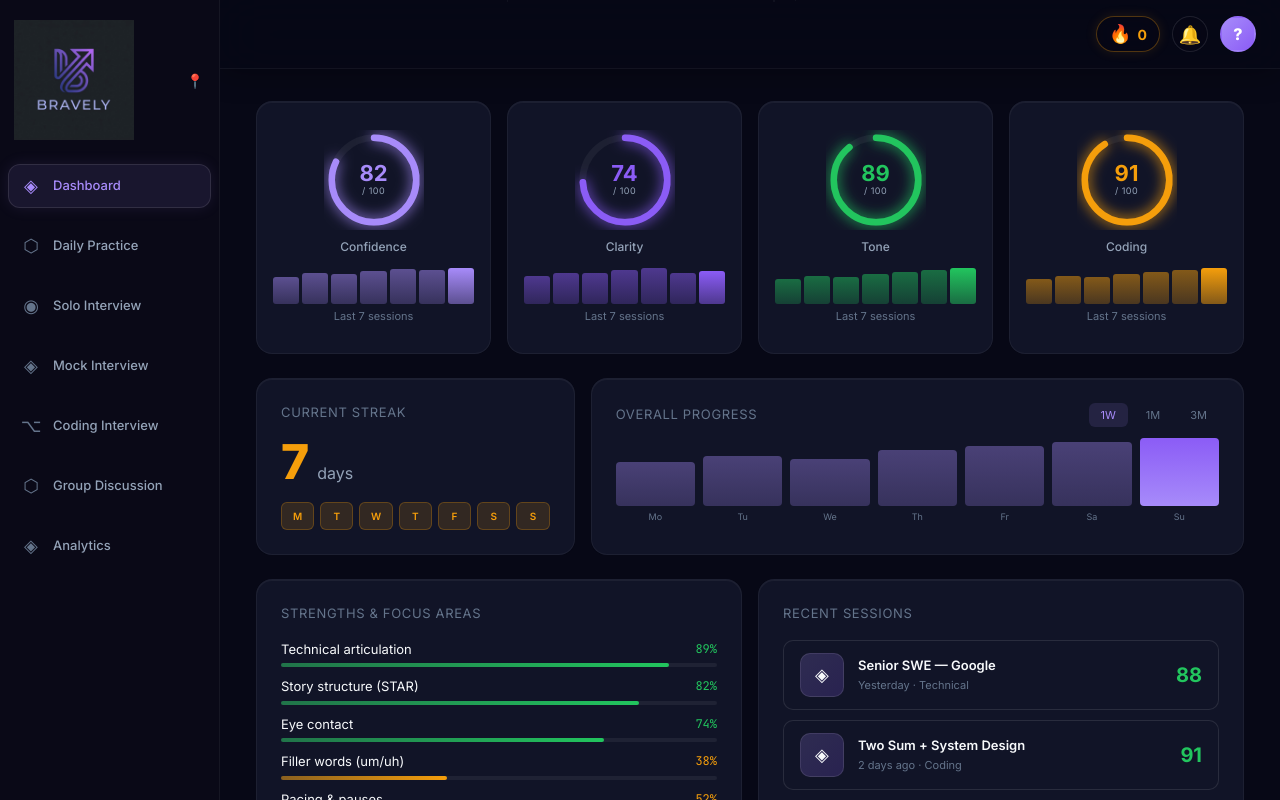
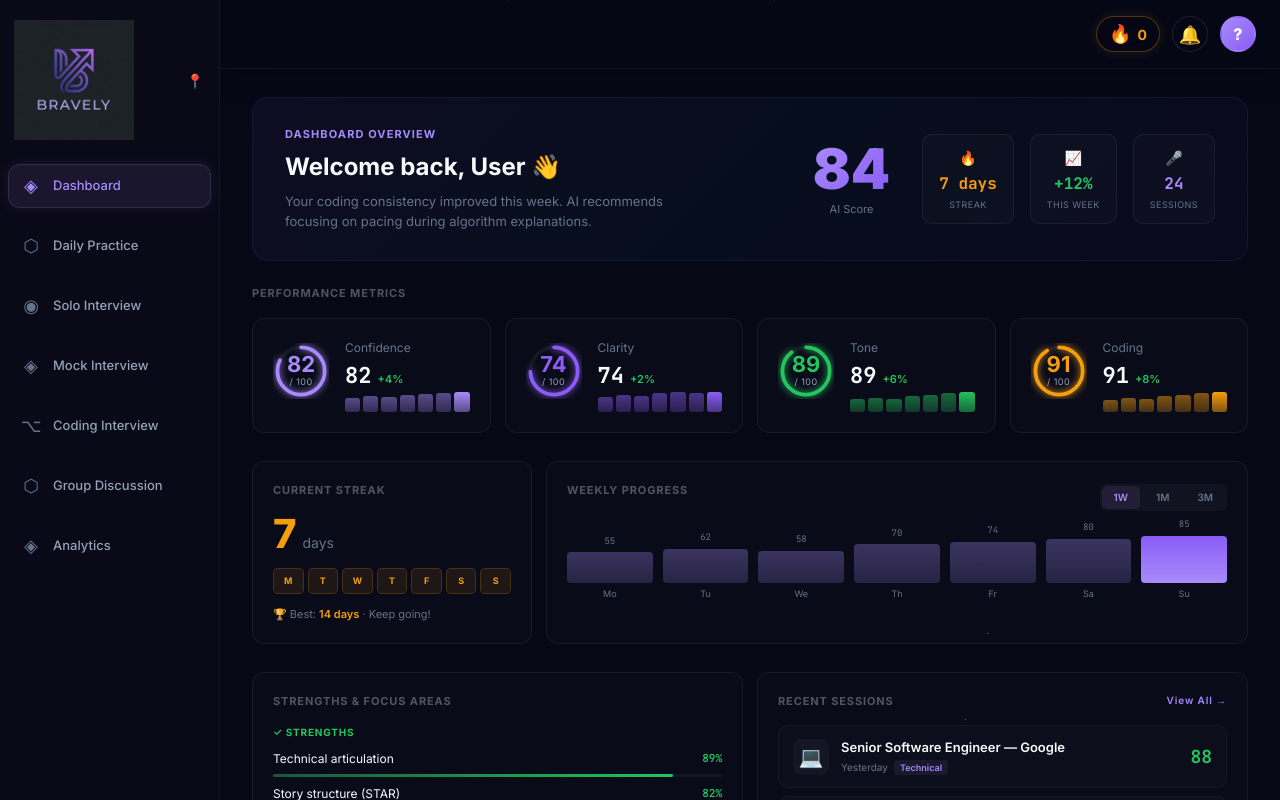
Before and after one commit to VaibhavDataSci/Bravely, a Next.js app in the folder frontend/: page /dashboard in a window 1280 px wide. Built offline with nearby package versions, Linux system fonts and the light colour scheme.

Commit message:
feat: add dynamic user personalization to dashboard

```diff
--- a/frontend/src/app/(app)/dashboard/page.jsx
+++ b/frontend/src/app/(app)/dashboard/page.jsx
@@ -1,153 +1,281 @@
 "use client";
-import React from 'react';
+import React, { useState } from 'react';
 import { useRouter } from 'next/navigation';
 import { C } from '@/constants/theme';
-import { GlassCard, ScoreRing, MiniBar } from '@/components/shared';
+import { GlassCard, ScoreRing, MiniBar, NeonButton, Tag } from '@/components/shared';
+import { useAuth } from '@/contexts/AuthContext';
 
+// ─── DASHBOARD PAGE ─────────────────────────────────────────────────────────
 export default function DashboardPage() {
   const router = useRouter();
+  const { user } = useAuth();
+  const [timeRange, setTimeRange] = useState('1W');
 
+  // Determine dynamic display name
+  const displayName = user?.profileResume?.personalInfo?.name || user?.name || user?.email?.split('@')[0] || 'User';
+
+  const overallScore = 84;
   const scores = [
-    { label: 'Confidence', value: 82, color: C.primary },
-    { label: 'Clarity', value: 74, color: C.secondary },
-    { label: 'Tone', value: 89, color: C.success },
-    { label: 'Coding', value: 91, color: C.warning },
+    { label: 'Confidence', value: 82, color: C.primary, trend: '+4' },
+    { label: 'Clarity', value: 74, color: C.secondary, trend: '+2' },
+    { label: 'Tone', value: 89, color: C.success, trend: '+6' },
+    { label: 'Coding', value: 91, color: C.warning, trend: '+8' },
   ];
-  const weekData = [62, 70, 68, 75, 80, 82, 85];
+  const weekData = [55, 62, 58, 70, 74, 80, 85];
+
+  // Try to use user's preferred role if available, otherwise fallback to static data
+  const userRole = user?.profileResume?.role || 'Software Engineer';
+  const isCodingHeavy = userRole.toLowerCase().includes('engineer') || userRole.toLowerCase().includes('developer');
+  const isCloudDevOps = userRole.toLowerCase().includes('cloud') || userRole.toLowerCase().includes('devops');
+  const isHR = userRole.toLowerCase().includes('hr') || userRole.toLowerCase().includes('product') || userRole.toLowerCase().includes('manager');
+
   const recentSessions = [
-    { role: 'Senior SWE — Google', date: 'Yesterday', score: 88, type: 'Technical' },
-    { role: 'Two Sum + System Design', date: '2 days ago', score: 91, type: 'Coding' },
-    { role: 'Peer Mock w/ Jordan K.', date: '3 days ago', score: 79, type: 'Peer P2P' },
-    { role: 'PM — Stripe', date: '4 days ago', score: 74, type: 'Behavioral' },
+    { role: `Senior ${userRole} — Google`, date: 'Yesterday', score: 88, type: isCodingHeavy ? 'Technical' : 'Behavioral', icon: isCodingHeavy ? '💻' : '🎯' },
+    { role: isCloudDevOps ? 'System Design — AWS' : isHR ? 'PM — Stripe' : 'Two Sum + System Design', date: '2 days ago', score: 91, type: isCloudDevOps || isCodingHeavy ? 'Coding' : 'Behavioral', icon: isCloudDevOps ? '☁️' : isHR ? '🎯' : '🧩' },
+    { role: 'Peer Mock w/ Jordan K.', date: '3 days ago', score: 79, type: 'Peer P2P', icon: '👥' },
   ];
 
+  const typeColors = { Technical: C.primary, Coding: C.warning, 'Peer P2P': C.secondary, Behavioral: C.success, HR: C.info };
+
+  // Generate dynamic subtext based on profile
+  let dynamicSubtext = "Your interview skills are improving steadily. Focus on reducing filler words and pacing for your next session.";
+  if (isCodingHeavy) {
+    dynamicSubtext = "Your coding consistency improved this week. AI recommends focusing on pacing during algorithm explanations.";
+  } else if (isHR) {
+    dynamicSubtext = "Your communication scores are improving steadily. Try focusing on STAR method structure for behavioral questions.";
+  } else if (isCloudDevOps) {
+    dynamicSubtext = "Great progress on architectural concepts. AI recommends a System Design round next to test load balancing knowledge.";
+  }
+
+  // Shared styles
+  const sectionLabel = { fontSize: 11, fontWeight: 700, color: 'rgba(255,255,255,0.3)', textTransform: 'uppercase', letterSpacing: '0.08em', marginBottom: 16 };
+  const thinBar = (pct, color) => (
+    <div style={{ height: 3, borderRadius: 2, background: 'rgba(255,255,255,0.04)', marginTop: 6 }}>
+      <div style={{ height: '100%', borderRadius: 2, width: `${pct}%`, background: `linear-gradient(90deg, ${color}60, ${color})`, transition: 'width 1.2s ease' }} />
+    </div>
+  );
+
   return (
-    <div style={{ flex: 1, padding: '32px 36px' }}>
-      {/* Score cards */}
-      <div style={{ display: 'grid', gridTemplateColumns: 'repeat(4, 1fr)', gap: 16, marginBottom: 24 }}>
-        {scores.map(s => (
-          <GlassCard key={s.label} style={{ textAlign: 'center', padding: '28px 16px' }}>
-            <ScoreRing value={s.value} label={s.label} color={s.color} />
-            <div style={{ marginTop: 12 }}>
-              <MiniBar data={[...weekData.slice(0, 5), s.value - 5, s.value]} color={s.color} height={36} />
-              <div style={{ fontSize: 11, color: C.textMuted, marginTop: 4 }}>Last 7 sessions</div>
+    <div style={{ flex: 1, padding: '28px 32px', overflow: 'auto' }}>
+
+      {/* ═══ HERO SECTION ═══ */}
+      <div style={{
+        padding: '28px 32px', borderRadius: 16, marginBottom: 24,
+        background: 'linear-gradient(135deg, rgba(139,92,246,0.06) 0%, rgba(6,182,212,0.04) 50%, rgba(139,92,246,0.03) 100%)',
+        border: '1px solid rgba(139,92,246,0.1)',
+        animation: 'fade-in-up 0.6s ease-out forwards'
+      }}>
+        <div style={{ display: 'flex', justifyContent: 'space-between', alignItems: 'center' }}>
+          <div>
+            <div style={{ fontSize: 11, fontWeight: 700, color: C.primary, textTransform: 'uppercase', letterSpacing: '0.1em', marginBottom: 6 }}>Dashboard Overview</div>
+            <h1 style={{ fontSize: 24, fontWeight: 700, color: C.textPrimary, margin: '0 0 6px 0' }}>Welcome back, {displayName} 👋</h1>
+            <p style={{ fontSize: 13, color: C.textMuted, margin: 0, maxWidth: 420, lineHeight: 1.6 }}>
+              {dynamicSubtext}
+            </p>
+          </div>
+          <div style={{ display: 'flex', alignItems: 'center', gap: 32 }}>
+            {/* Overall Score */}
+            <div style={{ textAlign: 'center' }}>
+              <div style={{
+                fontSize: 56, fontWeight: 900, lineHeight: 1,
+                background: `linear-gradient(135deg, ${C.primary}, ${C.secondary})`,
+                WebkitBackgroundClip: 'text', WebkitTextFillColor: 'transparent',
+              }}>{overallScore}</div>
+              <div style={{ fontSize: 11, color: C.textMuted, marginTop: 4 }}>AI Score</div>
             </div>
-          </GlassCard>
+            {/* Quick Stats */}
+            <div style={{ display: 'flex', gap: 16 }}>
+              {[
+                { label: 'Streak', val: '7 days', icon: '🔥', color: C.warning },
+                { label: 'This Week', val: '+12%', icon: '📈', color: C.success },
+                { label: 'Sessions', val: '24', icon: '🎤', color: C.primary },
+              ].map(s => (
+                <div key={s.label} style={{
+                  padding: '12px 16px', borderRadius: 10,
+                  background: 'rgba(255,255,255,0.02)', border: '1px solid rgba(255,255,255,0.06)',
+                  textAlign: 'center', minWidth: 80,
+                }}>
+                  <div style={{ fontSize: 14, marginBottom: 4 }}>{s.icon}</div>
+                  <div style={{ fontSize: 16, fontWeight: 700, color: s.color, fontFamily: 'JetBrains Mono' }}>{s.val}</div>
+                  <div style={{ fontSize: 9, color: C.textMuted, marginTop: 2, textTransform: 'uppercase', letterSpacing: '0.05em' }}>{s.label}</div>
+                </div>
+              ))}
+            </div>
+          </div>
+        </div>
+      </div>
+
+      {/* ═══ SKILL SCORE CARDS ═══ */}
+      <div style={sectionLabel}>Performance Metrics</div>
+      <div style={{ display: 'grid', gridTemplateColumns: 'repeat(4, 1fr)', gap: 14, marginBottom: 28 }}>
+        {scores.map(sc => (
+          <div key={sc.label} style={{
+            padding: '20px', borderRadius: 12,
+            background: 'rgba(255,255,255,0.015)', border: '1px solid rgba(255,255,255,0.06)',
+            display: 'flex', alignItems: 'center', gap: 16,
+            transition: 'all 0.2s', cursor: 'default',
+          }}>
+            <ScoreRing value={sc.value} label="" color={sc.color} size={56} />
+            <div style={{ flex: 1 }}>
+              <div style={{ fontSize: 12, color: C.textMuted, marginBottom: 2 }}>{sc.label}</div>
+              <div style={{ display: 'flex', alignItems: 'baseline', gap: 6 }}>
+                <span style={{ fontSize: 22, fontWeight: 700, color: C.textPrimary, fontFamily: 'JetBrains Mono' }}>{sc.value}</span>
+                <span style={{ fontSize: 11, color: C.success, fontWeight: 600 }}>{sc.trend}%</span>
+              </div>
+              <MiniBar data={[...weekData.slice(0, 5), sc.value - 5, sc.value]} color={sc.color} height={20} />
+            </div>
+          </div>
         ))}
       </div>
 
-      {/* Row: streak + progress */}
-      <div style={{ display: 'grid', gridTemplateColumns: '1fr 1fr 1fr', gap: 16, marginBottom: 24 }}>
-        {/* Streak */}
-        <GlassCard>
-          <div style={{ fontSize: 13, color: C.textMuted, textTransform: 'uppercase', letterSpacing: '0.05em', marginBottom: 16 }}>Current Streak</div>
-          <div style={{ display: 'flex', alignItems: 'baseline', gap: 8, marginBottom: 16 }}>
-            <span style={{ fontSize: 48, fontWeight: 800, color: C.warning, lineHeight: 1 }}>7</span>
-            <span style={{ fontSize: 16, color: C.textSecondary }}>days</span>
+      {/* ═══ STREAK + PROGRESS ROW ═══ */}
+      <div style={{ display: 'grid', gridTemplateColumns: '280px 1fr', gap: 14, marginBottom: 28 }}>
+        {/* Streak Card */}
+        <div style={{
+          padding: '20px', borderRadius: 12,
+          background: 'rgba(255,255,255,0.015)', border: '1px solid rgba(255,255,255,0.06)',
+        }}>
+          <div style={sectionLabel}>Current Streak</div>
+          <div style={{ display: 'flex', alignItems: 'baseline', gap: 6, marginBottom: 14 }}>
+            <span style={{ fontSize: 40, fontWeight: 800, color: C.warning, lineHeight: 1 }}>7</span>
+            <span style={{ fontSize: 14, color: C.textMuted }}>days</span>
           </div>
-          <div style={{ display: 'flex', gap: 6 }}>
+          <div style={{ display: 'flex', gap: 4 }}>
             {['M', 'T', 'W', 'T', 'F', 'S', 'S'].map((d, i) => (
               <div key={i} style={{
-                flex: 1, height: 28, borderRadius: 6, display: 'flex', alignItems: 'center', justifyContent: 'center',
-                background: i < 7 ? `${C.warning}25` : C.bgCard,
-                border: `1px solid ${i < 7 ? C.warning + '40' : 'transparent'}`,
-                fontSize: 10, color: i < 7 ? C.warning : C.textMuted, fontWeight: 600,
+                flex: 1, height: 26, borderRadius: 5, display: 'flex', alignItems: 'center', justifyContent: 'center',
+                background: `${C.warning}15`, border: `1px solid ${C.warning}30`,
+                fontSize: 9, color: C.warning, fontWeight: 700,
               }}>{d}</div>
             ))}
           </div>
-        </GlassCard>
+          <div style={{ marginTop: 12, fontSize: 11, color: C.textMuted, lineHeight: 1.5 }}>
+            🏆 Best: <span style={{ color: C.warning, fontWeight: 600 }}>14 days</span> · Keep going!
+          </div>
+        </div>
 
-        {/* Progress chart */}
-        <GlassCard style={{ gridColumn: 'span 2' }}>
+        {/* Weekly Progress Chart */}
+        <div style={{
+          padding: '20px', borderRadius: 12,
+          background: 'rgba(255,255,255,0.015)', border: '1px solid rgba(255,255,255,0.06)',
+        }}>
           <div style={{ display: 'flex', justifyContent: 'space-between', alignItems: 'center', marginBottom: 16 }}>
-            <span style={{ fontSize: 13, color: C.textMuted, textTransform: 'uppercase', letterSpacing: '0.05em' }}>Overall Progress</span>
-            <div style={{ display: 'flex', gap: 6 }}>
-              {['1W', '1M', '3M'].map((t, i) => (
-                <button key={t} style={{
-                  padding: '4px 12px', borderRadius: 6, fontSize: 11, border: 'none', cursor: 'pointer',
-                  background: i === 0 ? `${C.primary}20` : 'transparent',
-                  color: i === 0 ? C.primary : C.textMuted, fontFamily: 'Inter, sans-serif',
+            <div style={sectionLabel}>Weekly Progress</div>
+            <div style={{ display: 'flex', gap: 4, background: 'rgba(255,255,255,0.03)', borderRadius: 6, padding: 2 }}>
+              {['1W', '1M', '3M'].map(t => (
+                <button key={t} onClick={() => setTimeRange(t)} style={{
+                  padding: '4px 12px', borderRadius: 5, fontSize: 10, fontWeight: 600, border: 'none', cursor: 'pointer',
+                  background: timeRange === t ? `${C.primary}18` : 'transparent',
+                  color: timeRange === t ? C.primary : C.textMuted,
+                  fontFamily: 'inherit', transition: 'all 0.2s',
                 }}>{t}</button>
               ))}
             </div>
           </div>
-          <div style={{ display: 'flex', alignItems: 'flex-end', gap: 8, height: 80 }}>
-            {[55, 62, 58, 70, 74, 80, 85].map((v, i) => (
+          <div style={{ display: 'flex', alignItems: 'flex-end', gap: 10, height: 70 }}>
+            {weekData.map((v, i) => (
               <div key={i} style={{ flex: 1, display: 'flex', flexDirection: 'column', alignItems: 'center', gap: 4 }}>
+                <div style={{ fontSize: 9, color: C.textMuted, fontFamily: 'JetBrains Mono' }}>{v}</div>
                 <div style={{
                   width: '100%', borderRadius: 4,
-                  height: `${(v / 100) * 80}px`,
-                  background: i === 6
+                  height: `${(v / 100) * 55}px`,
+                  background: i === weekData.length - 1
                     ? `linear-gradient(to top, ${C.primary}, ${C.secondary})`
-                    : `linear-gradient(to top, ${C.primary}40, ${C.primary}60)`,
+                    : `linear-gradient(to top, ${C.primary}30, ${C.primary}50)`,
                   transition: 'height 1s ease',
                 }} />
-                <span style={{ fontSize: 9, color: C.textMuted }}>
-                  {['Mo', 'Tu', 'We', 'Th', 'Fr', 'Sa', 'Su'][i]}
-                </span>
+                <span style={{ fontSize: 9, color: C.textMuted }}>{['Mo', 'Tu', 'We', 'Th', 'Fr', 'Sa', 'Su'][i]}</span>
               </div>
             ))}
           </div>
-        </GlassCard>
+        </div>
       </div>
 
-      {/* Strengths/weaknesses + recent */}
-      <div style={{ display: 'grid', gridTemplateColumns: '1fr 1fr', gap: 16 }}>
-        <GlassCard>
-          <div style={{ fontSize: 13, color: C.textMuted, textTransform: 'uppercase', letterSpacing: '0.05em', marginBottom: 16 }}>Strengths & Focus Areas</div>
-          <div style={{ display: 'flex', flexDirection: 'column', gap: 10 }}>
+      {/* ═══ STRENGTHS + RECENT SESSIONS ═══ */}
+      <div style={{ display: 'grid', gridTemplateColumns: '1fr 1fr', gap: 14 }}>
+
+        {/* Strengths & Focus */}
+        <div style={{
+          padding: '20px', borderRadius: 12,
+          background: 'rgba(255,255,255,0.015)', border: '1px solid rgba(255,255,255,0.06)',
+        }}>
+          <div style={sectionLabel}>Strengths & Focus Areas</div>
+          <div style={{ marginBottom: 18 }}>
+            <div style={{ fontSize: 10, fontWeight: 700, color: C.success, textTransform: 'uppercase', letterSpacing: '0.08em', marginBottom: 10 }}>✓ Strengths</div>
             {[
-              { label: 'Technical articulation', pct: 89, good: true },
-              { label: 'Story structure (STAR)', pct: 82, good: true },
-              { label: 'Eye contact', pct: 74, good: true },
-              { label: 'Filler words (um/uh)', pct: 38, good: false },
-              { label: 'Pacing & pauses', pct: 52, good: false },
-            ].map(({ label, pct, good }) => (
-              <div key={label}>
-                <div style={{ display: 'flex', justifyContent: 'space-between', marginBottom: 4 }}>
-                  <span style={{ fontSize: 13, color: C.textPrimary }}>{label}</span>
-                  <span style={{ fontSize: 12, color: good ? C.success : C.warning, fontFamily: 'JetBrains Mono' }}>{pct}%</span>
+              { label: 'Technical articulation', pct: 89 },
+              { label: 'Story structure (STAR)', pct: 82 },
+              { label: 'Coding accuracy', pct: 91 },
+            ].map(({ label, pct }) => (
+              <div key={label} style={{ marginBottom: 8 }}>
+                <div style={{ display: 'flex', justifyContent: 'space-between', marginBottom: 3 }}>
+                  <span style={{ fontSize: 12, color: C.textPrimary }}>{label}</span>
+                  <span style={{ fontSize: 11, color: C.success, fontFamily: 'JetBrains Mono', fontWeight: 600 }}>{pct}%</span>
                 </div>
-                <div style={{ height: 4, borderRadius: 2, background: 'rgba(255,255,255,0.06)' }}>
-                  <div style={{
-                    height: '100%', borderRadius: 2, width: `${pct}%`,
-                    background: good ? `linear-gradient(90deg, ${C.success}80, ${C.success})` : `linear-gradient(90deg, ${C.warning}80, ${C.warning})`,
-                    transition: 'width 1.2s ease',
-                  }} />
-                </div>
+                {thinBar(pct, C.success)}
               </div>
             ))}
           </div>
-        </GlassCard>
-
-        <GlassCard>
-          <div style={{ fontSize: 13, color: C.textMuted, textTransform: 'uppercase', letterSpacing: '0.05em', marginBottom: 16 }}>Recent Sessions</div>
-          <div style={{ display: 'flex', flexDirection: 'column', gap: 10 }}>
-            {recentSessions.map((s, i) => (
-              <div key={i} style={{
-                display: 'flex', alignItems: 'center', gap: 14, padding: '12px 16px',
-                background: C.bgCard, borderRadius: 10, border: `1px solid ${C.borderMid}`,
-                cursor: 'pointer', transition: 'all 0.2s',
-              }} onClick={() => router.push('/report')}>
-                <div style={{
-                  width: 44, height: 44, borderRadius: 10,
-                  background: `linear-gradient(135deg, rgba(167, 139, 250, 0.2), rgba(139, 92, 246, 0.2))`,
-                  border: `1px solid ${C.borderMid}`,
-                  display: 'flex', alignItems: 'center', justifyContent: 'center',
-                  fontSize: 18,
-                }}>◈</div>
-                <div style={{ flex: 1 }}>
-                  <div style={{ fontSize: 13, fontWeight: 600, marginBottom: 2, color: C.textPrimary }}>{s.role}</div>
-                  <div style={{ fontSize: 11, color: C.textMuted }}>{s.date} · {s.type}</div>
+          <div>
+            <div style={{ fontSize: 10, fontWeight: 700, color: C.warning, textTransform: 'uppercase', letterSpacing: '0.08em', marginBottom: 10 }}>→ Needs Improvement</div>
+            {[
+              { label: 'Filler words (um/uh)', pct: 38 },
+              { label: 'Pacing & pauses', pct: 52 },
+              { label: 'Eye contact', pct: 64 },
+            ].map(({ label, pct }) => (
+              <div key={label} style={{ marginBottom: 8 }}>
+                <div style={{ display: 'flex', justifyContent: 'space-between', marginBottom: 3 }}>
+                  <span style={{ fontSize: 12, color: C.textPrimary }}>{label}</span>
+                  <span style={{ fontSize: 11, color: C.warning, fontFamily: 'JetBrains Mono', fontWeight: 600 }}>{pct}%</span>
                 </div>
-                <div style={{
-                  fontSize: 20, fontWeight: 700,
-                  color: s.score >= 85 ? C.success : s.score >= 70 ? C.primary : C.warning,
-                }}>{s.score}</div>
+                {thinBar(pct, C.warning)}
               </div>
             ))}
           </div>
-        </GlassCard>
+        </div>
+
+        {/* Recent Sessions */}
+        <div style={{
+          padding: '20px', borderRadius: 12,
+          background: 'rgba(255,255,255,0.015)', border: '1px solid rgba(255,255,255,0.06)',
+        }}>
+          <div style={{ display: 'flex', justifyContent: 'space-between', alignItems: 'center', ...sectionLabel }}>
+            <span>Recent Sessions</span>
+            <button onClick={() => router.push('/report')} style={{
+              fontSize: 10, color: C.primary, background: 'none', border: 'none', cursor: 'pointer', fontWeight: 600,
+            }}>View All →</button>
+          </div>
+          <div style={{ display: 'flex', flexDirection: 'column', gap: 8 }}>
+            {recentSessions.map((sess, i) => (
+              <div key={i} onClick={() => router.push('/report')} style={{
+                display: 'flex', alignItems: 'center', gap: 12, padding: '12px 14px',
+                borderRadius: 10, cursor: 'pointer', transition: 'all 0.2s',
+                background: 'rgba(255,255,255,0.015)', border: '1px solid rgba(255,255,255,0.04)',
+              }}
+              onMouseEnter={e => { e.currentTarget.style.background = 'rgba(139,92,246,0.04)'; e.currentTarget.style.borderColor = 'rgba(139,92,246,0.12)'; }}
+              onMouseLeave={e => { e.currentTarget.style.background = 'rgba(255,255,255,0.015)'; e.currentTarget.style.borderColor = 'rgba(255,255,255,0.04)'; }}>
+                <div style={{ fontSize: 20, width: 36, height: 36, borderRadius: 8, display: 'flex', alignItems: 'center', justifyContent: 'center', background: 'rgba(255,255,255,0.03)' }}>
+                  {sess.icon}
+                </div>
+                <div style={{ flex: 1 }}>
+                  <div style={{ fontSize: 13, fontWeight: 600, color: C.textPrimary, marginBottom: 2 }}>{sess.role}</div>
+                  <div style={{ display: 'flex', alignItems: 'center', gap: 6 }}>
+                    <span style={{ fontSize: 10, color: C.textMuted }}>{sess.date}</span>
+                    <span style={{
+                      fontSize: 9, padding: '1px 6px', borderRadius: 3, fontWeight: 600,
+                      background: `${typeColors[sess.type] || C.primary}12`,
+                      color: typeColors[sess.type] || C.primary,
+                    }}>{sess.type}</span>
+                  </div>
+                </div>
+                <div style={{
+                  fontSize: 18, fontWeight: 700, fontFamily: 'JetBrains Mono',
+                  color: sess.score >= 85 ? C.success : sess.score >= 70 ? C.primary : C.warning,
+                }}>{sess.score}</div>
+              </div>
+            ))}
+          </div>
+        </div>
       </div>
     </div>
   );
--- a/frontend/src/app/(app)/layout.jsx
+++ b/frontend/src/app/(app)/layout.jsx
@@ -1,13 +1,41 @@
 "use client";
-import React from 'react';
+import React, { useState, useEffect } from 'react';
 import { usePathname } from 'next/navigation';
 import { Sidebar, ParticlesBg, Header } from '@/components/layout';
 
+// Routes that trigger fullscreen immersive interview mode
+const IMMERSIVE_ROUTES = ['solo-session', 'mock-room', 'group-room', 'coding'];
+
 export default function AppLayout({ children }) {
   const pathname = usePathname();
-  // derive "page" from pathname. ex: /dashboard -> dashboard
   const page = pathname.split('/').pop() || 'dashboard';
+  const isImmersive = IMMERSIVE_ROUTES.includes(page);
 
+  // Animate transition
+  const [entered, setEntered] = useState(false);
+  useEffect(() => {
+    if (isImmersive) {
+      const t = setTimeout(() => setEntered(true), 50);
+      return () => clearTimeout(t);
+    }
+    setEntered(false);
+  }, [isImmersive]);
+
+  // ─── FULLSCREEN IMMERSIVE MODE ─────────────────────────────────────────────
+  if (isImmersive) {
+    return (
+      <div style={{
+        width: '100vw', height: '100vh', overflow: 'hidden', position: 'relative',
+        opacity: entered ? 1 : 0,
+        transform: entered ? 'scale(1)' : 'scale(1.02)',
+        transition: 'opacity 0.5s ease, transform 0.6s cubic-bezier(0.4, 0, 0.2, 1)',
+      }}>
+        {children}
+      </div>
+    );
+  }
+
+  // ─── NORMAL DASHBOARD MODE ─────────────────────────────────────────────────
   return (
     <div style={{ display: 'flex', width: '100vw', height: '100vh', overflow: 'hidden', position: 'relative' }}>
       <ParticlesBg />
```
